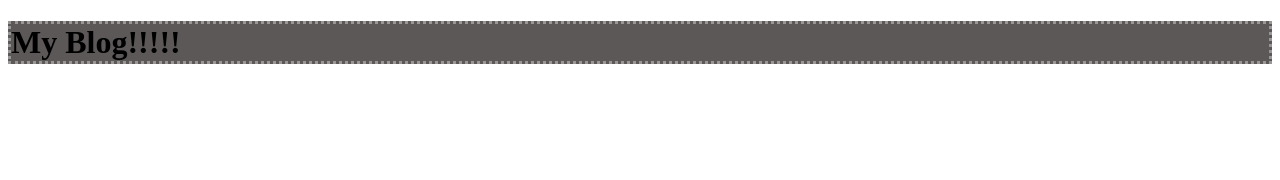
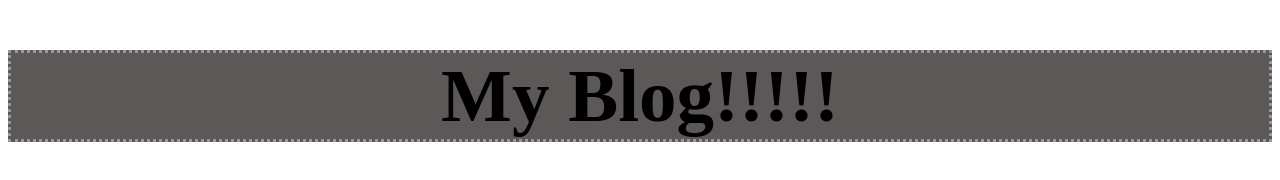
Before and after one commit to PlayfulMathematician/minecraftmanpp.github.io, a plain HTML site: page index.html in a window 1280 px wide. Drawn offline with nearby package versions, Linux system fonts and the light colour scheme.

Commit message:
Update index.html

```diff
--- a/index.html
+++ b/index.html
@@ -6,6 +6,6 @@
       <script type = 'text/javascript' src = 'https://code.jquery.com/jquery-3.3.1.js'></script>
     </head>
     <body>
-      <h1 style = "background-color:#5c5858;padding:20 40 30 20; border:3px dotted #999696;">My Blog!!!!!</h1>
+      <h1 style = "background-color:#5c5858;padding:20 40 30 20; border:3px dotted #999696; text-align:center; font-size:75px">My Blog!!!!!</h1>
     </body>
 </html>
```
